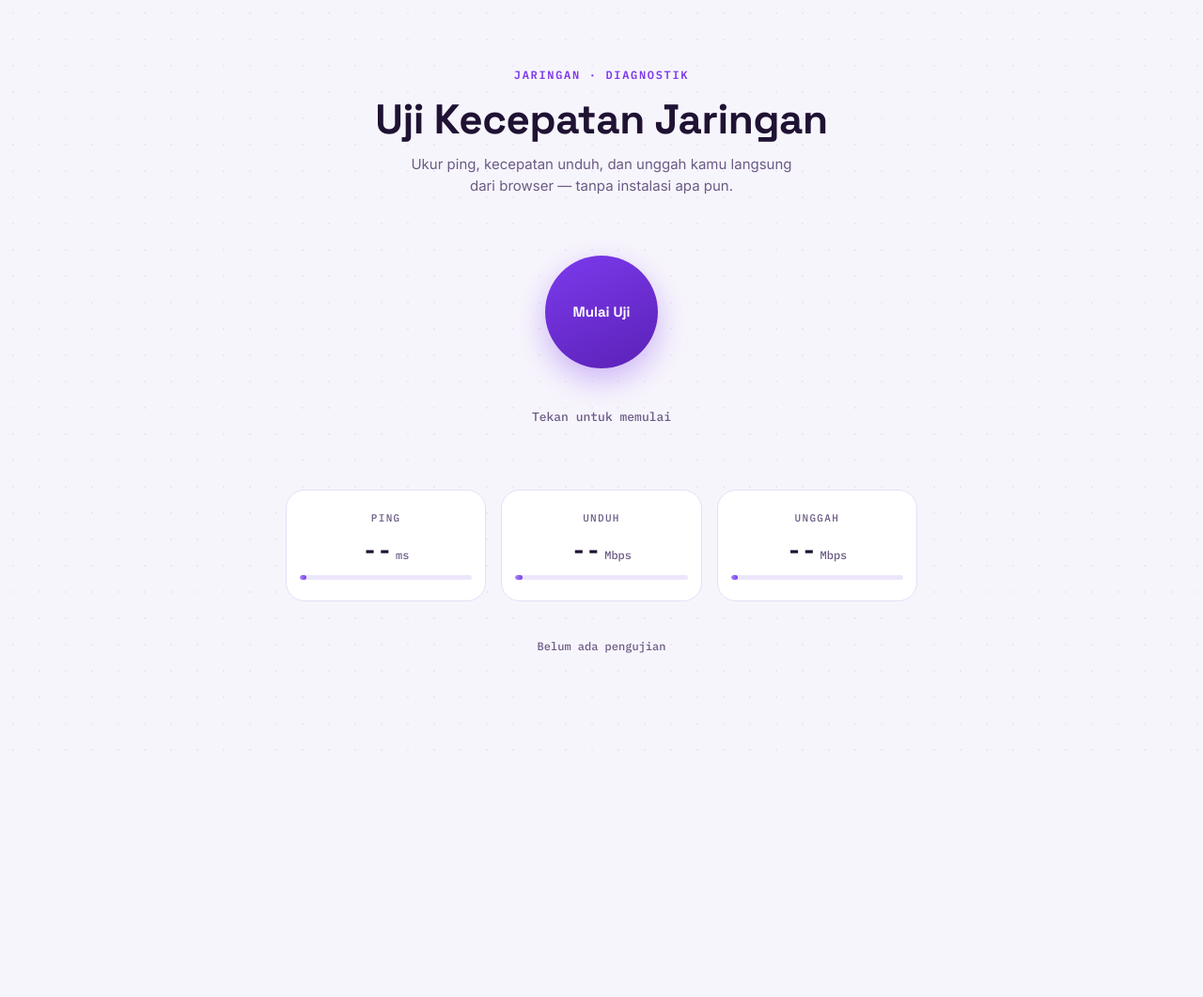
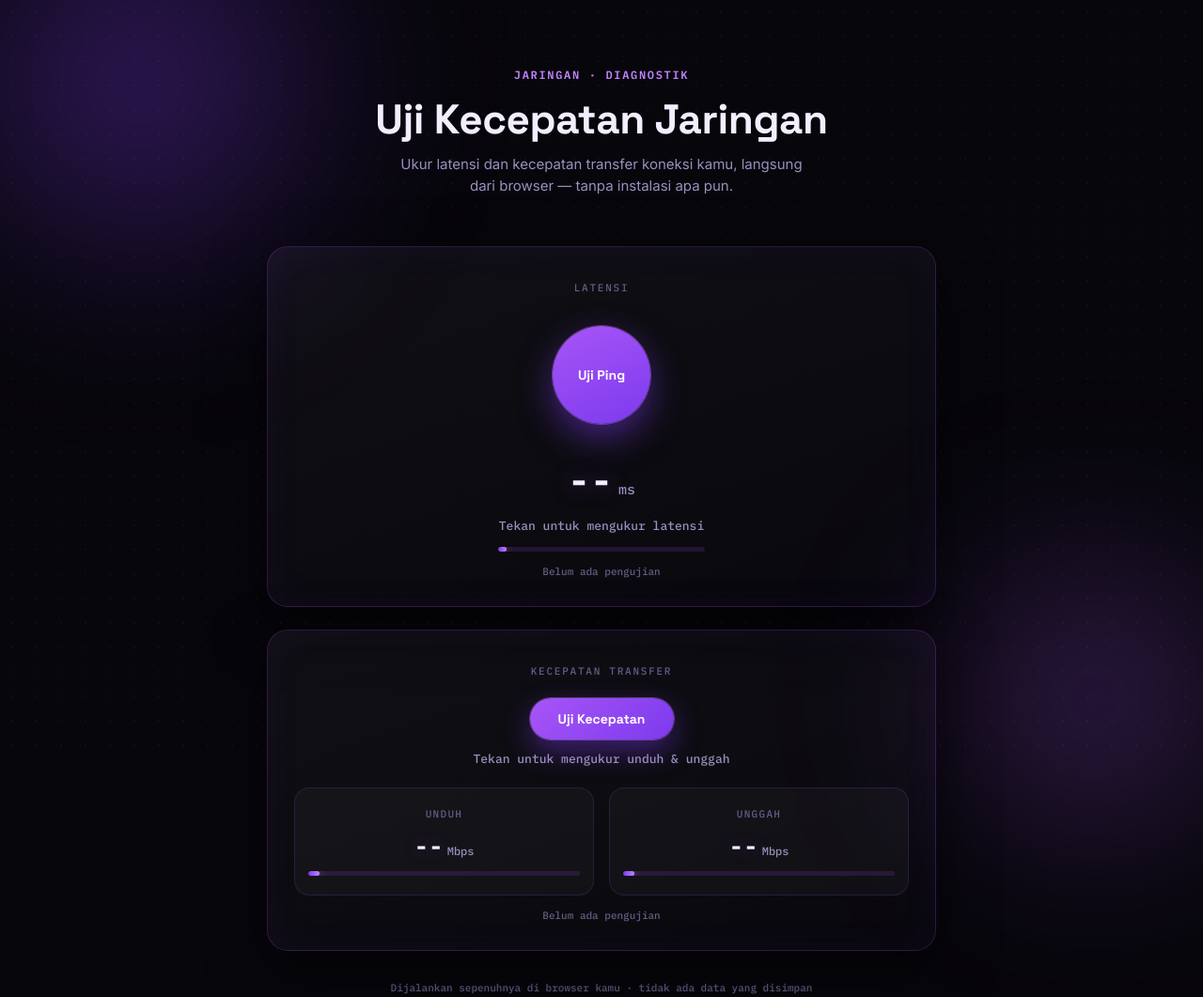
Before and after one commit to Zryx1/Pingtestzeff, a website: page index.html in a window 1280 px wide. Shown: the whole page at 94% size. Before the commit the page ends 800 px from the top, so only its background shows below. Drawn offline with Linux system fonts and the light colour scheme.

Commit message:
Add files via upload

```diff
--- a/index.html
+++ b/index.html
@@ -10,16 +10,16 @@
 <link href="https://fonts.googleapis.com/css2?family=Space+Grotesk:wght@500;700&family=Inter:wght@400;500;600&family=IBM+Plex+Mono:wght@500;600&display=swap" rel="stylesheet" />
 <style>
   :root{
-    --bg: #F7F5FC;
-    --bg-card: #FFFFFF;
-    --ink: #1F1233;
-    --ink-soft: #6B5B85;
-    --accent: #7C3AED;
-    --accent-deep: #5B21B6;
-    --accent-soft: #A78BFA;
-    --accent-pale: #EDE7FB;
-    --line: #E4DEF5;
-    --radius: 20px;
+    --bg: #07060B;
+    --card: rgba(255,255,255,0.035);
+    --card-line: rgba(168,85,247,0.22);
+    --ink: #F3EEFF;
+    --ink-soft: #9A8FBF;
+    --ink-faint: #675C87;
+    --accent: #A855F7;
+    --accent-2: #7C3AED;
+    --accent-glow: #C084FC;
+    --radius: 22px;
   }
 
   *{ box-sizing: border-box; }
@@ -34,12 +34,34 @@
     overflow-x: hidden;
   }
 
-  .noise-bg{
+  /* --- ambient glow orbs --- */
+  .glow{
+    position: fixed;
+    border-radius: 50%;
+    filter: blur(90px);
+    pointer-events: none;
+    z-index: 0;
+  }
+  .glow-a{
+    width: 520px; height: 520px;
+    top: -180px; left: -120px;
+    background: radial-gradient(circle, rgba(124,58,237,0.45), transparent 70%);
+    animation: drift1 16s ease-in-out infinite alternate;
+  }
+  .glow-b{
+    width: 420px; height: 420px;
+    bottom: -160px; right: -100px;
+    background: radial-gradient(circle, rgba(168,85,247,0.35), transparent 70%);
+    animation: drift2 18s ease-in-out infinite alternate;
+  }
+  @keyframes drift1{ to{ transform: translate(40px, 30px); } }
+  @keyframes drift2{ to{ transform: translate(-30px, -40px); } }
+
+  .grain{
     position: fixed;
     inset: 0;
-    background-image: radial-gradient(var(--line) 1px, transparent 1px);
-    background-size: 28px 28px;
-    opacity: 0.6;
+    background-image: radial-gradient(rgba(255,255,255,0.035) 1px, transparent 1px);
+    background-size: 26px 26px;
     pointer-events: none;
     z-index: 0;
   }
@@ -47,9 +69,9 @@
   main{
     position: relative;
     z-index: 1;
-    max-width: 720px;
+    max-width: 760px;
     margin: 0 auto;
-    padding: 72px 24px 48px;
+    padding: 72px 24px 56px;
     display: flex;
     flex-direction: column;
     align-items: center;
@@ -60,7 +82,7 @@
     font-family: 'IBM Plex Mono', monospace;
     font-size: 12px;
     letter-spacing: 0.14em;
-    color: var(--accent);
+    color: var(--accent-glow);
     font-weight: 600;
   }
 
@@ -75,23 +97,35 @@
   .sub{
     color: var(--ink-soft);
     font-size: 15px;
-    max-width: 420px;
-    margin: 0 0 48px;
+    max-width: 440px;
+    margin: 0 0 52px;
     line-height: 1.55;
   }
 
-  .pulse-wrap{
-    display: flex;
-    flex-direction: column;
-    align-items: center;
-    gap: 16px;
-    margin-bottom: 56px;
+  section.panel{
+    width: 100%;
+    background: linear-gradient(160deg, rgba(255,255,255,0.045), rgba(255,255,255,0.01));
+    border: 1px solid var(--card-line);
+    border-radius: var(--radius);
+    box-shadow: 0 20px 60px rgba(0,0,0,0.55), inset 0 0 40px rgba(124,58,237,0.06);
+    backdrop-filter: blur(18px);
+    padding: 36px 28px 30px;
+    margin-bottom: 24px;
   }
 
+  .panel-title{
+    font-family: 'IBM Plex Mono', monospace;
+    font-size: 11px;
+    letter-spacing: 0.16em;
+    color: var(--ink-faint);
+    margin-bottom: 22px;
+  }
+
+  /* --- ping panel --- */
   .pulse-btn{
     position: relative;
-    width: 148px;
-    height: 148px;
+    width: 128px;
+    height: 128px;
     border-radius: 50%;
     border: none;
     background: transparent;
@@ -101,179 +135,242 @@
     justify-content: center;
     padding: 0;
     font: inherit;
+    margin: 0 auto 22px;
   }
 
   .pulse-core{
     position: relative;
     z-index: 2;
-    width: 120px;
-    height: 120px;
+    width: 104px;
+    height: 104px;
     border-radius: 50%;
-    background: linear-gradient(155deg, var(--accent), var(--accent-deep));
+    background: linear-gradient(155deg, var(--accent), var(--accent-2));
     color: #fff;
     display: flex;
     align-items: center;
     justify-content: center;
     font-family: 'Space Grotesk', sans-serif;
     font-weight: 600;
-    font-size: 15px;
-    box-shadow: 0 12px 32px rgba(124, 58, 237, 0.35);
+    font-size: 14px;
+    box-shadow: 0 0 0 1px rgba(192,132,252,0.4), 0 14px 36px rgba(124,58,237,0.5);
     transition: transform 0.2s ease;
   }
 
-  .pulse-btn:hover .pulse-core{ transform: scale(1.04); }
+  .pulse-btn:hover .pulse-core{ transform: scale(1.05); }
   .pulse-btn:active .pulse-core{ transform: scale(0.97); }
   .pulse-btn:disabled{ cursor: progress; }
-  .pulse-btn:focus-visible .pulse-core{ outline: 2px solid var(--accent-deep); outline-offset: 3px; }
+  .pulse-btn:focus-visible .pulse-core{ outline: 2px solid var(--accent-glow); outline-offset: 4px; }
 
   .pulse-ring{
     position: absolute;
     inset: 0;
     border-radius: 50%;
-    border: 1.5px solid var(--accent-soft);
+    border: 1.5px solid var(--accent-glow);
     opacity: 0;
   }
-
   .pulse-btn.running .pulse-ring{ animation: pulseOut 1.8s ease-out infinite; }
   .pulse-btn.running .r2{ animation-delay: 0.6s; }
 
   @keyframes pulseOut{
     0%   { transform: scale(0.8); opacity: 0.6; }
-    100% { transform: scale(1.7); opacity: 0; }
+    100% { transform: scale(1.75); opacity: 0; }
   }
+
+  .ping-readout{
+    font-family: 'IBM Plex Mono', monospace;
+    font-weight: 600;
+    font-size: 40px;
+    color: var(--ink);
+    text-shadow: 0 0 22px rgba(168,85,247,0.55);
+    display: flex;
+    align-items: baseline;
+    justify-content: center;
+    gap: 6px;
+  }
+  .ping-readout .unit{ font-size: 15px; color: var(--ink-soft); text-shadow: none; font-weight: 500; }
 
   .status-text{
     font-family: 'IBM Plex Mono', monospace;
     font-size: 13px;
     color: var(--ink-soft);
     min-height: 16px;
+    margin: 14px 0 4px;
   }
 
-  .stats{
-    display: grid;
-    grid-template-columns: repeat(3, 1fr);
-    gap: 16px;
-    width: 100%;
+  .bar{
+    width: 220px;
+    height: 5px;
+    margin: 14px auto 0;
+    background: rgba(168,85,247,0.14);
+    border-radius: 3px;
+    overflow: hidden;
+  }
+  .bar-fill{
+    height: 100%;
+    width: 4%;
+    background: linear-gradient(90deg, var(--accent-2), var(--accent-glow));
+    box-shadow: 0 0 10px rgba(192,132,252,0.6);
+    border-radius: 3px;
+    transition: width 0.6s ease;
   }
 
-  .stat-card{
-    background: var(--bg-card);
-    border: 1px solid var(--line);
-    border-radius: var(--radius);
-    padding: 22px 14px;
+  .timestamp{
+    font-family: 'IBM Plex Mono', monospace;
+    font-size: 11px;
+    color: var(--ink-faint);
+    margin-top: 14px;
+  }
+
+  /* --- speed panel --- */
+  .speed-btn{
+    font-family: 'Space Grotesk', sans-serif;
+    font-weight: 600;
+    font-size: 14px;
+    color: #fff;
+    background: linear-gradient(135deg, var(--accent), var(--accent-2));
+    border: none;
+    border-radius: 999px;
+    padding: 13px 30px;
+    cursor: pointer;
+    box-shadow: 0 0 0 1px rgba(192,132,252,0.4), 0 12px 30px rgba(124,58,237,0.45);
+    transition: transform 0.2s ease, box-shadow 0.2s ease;
+    margin-bottom: 26px;
+  }
+  .speed-btn:hover{ transform: translateY(-1px); box-shadow: 0 0 0 1px rgba(192,132,252,0.55), 0 16px 36px rgba(124,58,237,0.55); }
+  .speed-btn:active{ transform: translateY(0); }
+  .speed-btn:disabled{ cursor: progress; opacity: 0.75; }
+  .speed-btn:focus-visible{ outline: 2px solid var(--accent-glow); outline-offset: 3px; }
+
+  .speed-grid{
+    display: grid;
+    grid-template-columns: 1fr 1fr;
+    gap: 16px;
+  }
+
+  .speed-card{
+    background: rgba(255,255,255,0.03);
+    border: 1px solid rgba(168,85,247,0.16);
+    border-radius: 16px;
+    padding: 20px 14px;
     display: flex;
     flex-direction: column;
     align-items: center;
     gap: 10px;
   }
 
-  .stat-label{
+  .speed-label{
     font-family: 'IBM Plex Mono', monospace;
     font-size: 11px;
     letter-spacing: 0.12em;
-    color: var(--ink-soft);
+    color: var(--ink-faint);
   }
 
-  .stat-value{
+  .speed-value{
     font-family: 'IBM Plex Mono', monospace;
     font-weight: 600;
     font-size: 26px;
     color: var(--ink);
+    text-shadow: 0 0 18px rgba(168,85,247,0.45);
     display: flex;
     align-items: baseline;
     gap: 4px;
   }
+  .speed-value .unit{ font-size: 12px; color: var(--ink-soft); text-shadow: none; font-weight: 500; }
 
-  .stat-value .unit{
-    font-size: 12px;
-    color: var(--ink-soft);
-    font-weight: 500;
-  }
-
-  .stat-bar{
+  .speed-bar{
     width: 100%;
     height: 5px;
-    background: var(--accent-pale);
+    background: rgba(168,85,247,0.14);
     border-radius: 3px;
     overflow: hidden;
   }
 
-  .stat-fill{
-    height: 100%;
-    width: 4%;
-    background: linear-gradient(90deg, var(--accent-soft), var(--accent));
-    border-radius: 3px;
-    transition: width 0.6s ease;
-  }
-
-  footer{
-    margin-top: 40px;
+  footer.page-footer{
+    margin-top: 8px;
     font-family: 'IBM Plex Mono', monospace;
-    font-size: 12px;
-    color: var(--ink-soft);
+    font-size: 11px;
+    color: var(--ink-faint);
   }
 
   @media (max-width: 560px){
-    .stats{ grid-template-columns: 1fr; }
+    .speed-grid{ grid-template-columns: 1fr; }
     main{ padding-top: 56px; }
+    section.panel{ padding: 30px 20px 26px; }
   }
 
   @media (prefers-reduced-motion: reduce){
     .pulse-btn.running .pulse-ring{ animation: none; }
-    .stat-fill{ transition: none; }
+    .bar-fill, .speed-fill{ transition: none; }
+    .glow-a, .glow-b{ animation: none; }
   }
 </style>
 </head>
 <body>
-  <div class="noise-bg" aria-hidden="true"></div>
+  <div class="glow glow-a" aria-hidden="true"></div>
+  <div class="glow glow-b" aria-hidden="true"></div>
+  <div class="grain" aria-hidden="true"></div>
 
   <main>
     <span class="eyebrow">JARINGAN · DIAGNOSTIK</span>
     <h1>Uji Kecepatan Jaringan</h1>
-    <p class="sub">Ukur ping, kecepatan unduh, dan unggah kamu langsung dari browser — tanpa instalasi apa pun.</p>
+    <p class="sub">Ukur latensi dan kecepatan transfer koneksi kamu, langsung dari browser — tanpa instalasi apa pun.</p>
 
-    <section class="pulse-wrap">
-      <button id="startBtn" class="pulse-btn" aria-label="Mulai uji jaringan">
+    <!-- PANEL PING (terpisah) -->
+    <section class="panel">
+      <div class="panel-title">LATENSI</div>
+
+      <button id="pingBtn" class="pulse-btn" aria-label="Mulai uji ping">
         <span class="pulse-ring r1" aria-hidden="true"></span>
         <span class="pulse-ring r2" aria-hidden="true"></span>
         <span class="pulse-core">
-          <span id="btnLabel">Mulai Uji</span>
+          <span id="pingBtnLabel">Uji Ping</span>
         </span>
       </button>
-      <p id="statusText" class="status-text">Tekan untuk memulai</p>
+
+      <div class="ping-readout"><span id="pingValue">--</span><span class="unit">ms</span></div>
+      <p id="pingStatus" class="status-text">Tekan untuk mengukur latensi</p>
+      <div class="bar"><div class="bar-fill" id="pingFill"></div></div>
+      <div class="timestamp" id="pingTimestamp">Belum ada pengujian</div>
     </section>
 
-    <section class="stats">
-      <div class="stat-card">
-        <span class="stat-label">PING</span>
-        <span class="stat-value"><span id="pingValue">--</span><span class="unit">ms</span></span>
-        <div class="stat-bar"><div class="stat-fill" id="pingFill"></div></div>
+    <!-- PANEL KECEPATAN (unduh + unggah) -->
+    <section class="panel">
+      <div class="panel-title">KECEPATAN TRANSFER</div>
+
+      <button id="speedBtn" class="speed-btn">Uji Kecepatan</button>
+      <p id="speedStatus" class="status-text" style="margin-top:-14px; margin-bottom:22px;">Tekan untuk mengukur unduh &amp; unggah</p>
+
+      <div class="speed-grid">
+        <div class="speed-card">
+          <span class="speed-label">UNDUH</span>
+          <span class="speed-value"><span id="downValue">--</span><span class="unit">Mbps</span></span>
+          <div class="speed-bar"><div class="bar-fill" id="downFill"></div></div>
+        </div>
+        <div class="speed-card">
+          <span class="speed-label">UNGGAH</span>
+          <span class="speed-value"><span id="upValue">--</span><span class="unit">Mbps</span></span>
+          <div class="speed-bar"><div class="bar-fill" id="upFill"></div></div>
+        </div>
       </div>
-      <div class="stat-card">
-        <span class="stat-label">UNDUH</span>
-        <span class="stat-value"><span id="downValue">--</span><span class="unit">Mbps</span></span>
-        <div class="stat-bar"><div class="stat-fill" id="downFill"></div></div>
-      </div>
-      <div class="stat-card">
-        <span class="stat-label">UNGGAH</span>
-        <span class="stat-value"><span id="upValue">--</span><span class="unit">Mbps</span></span>
-        <div class="stat-bar"><div class="stat-fill" id="upFill"></div></div>
-      </div>
+
+      <div class="timestamp" id="speedTimestamp">Belum ada pengujian</div>
     </section>
 
-    <footer>
-      <span id="lastTest">Belum ada pengujian</span>
-    </footer>
+    <footer class="page-footer">Dijalankan sepenuhnya di browser kamu · tidak ada data yang disimpan</footer>
   </main>
 
   <script>
     const $ = (id) => document.getElementById(id);
-    const startBtn = $('startBtn');
-    const statusText = $('statusText');
-    const btnLabel = $('btnLabel');
+    const pingBtn = $('pingBtn');
+    const speedBtn = $('speedBtn');
 
-    function setStatus(text){ statusText.textContent = text; }
     function setFill(el, percent){ el.style.width = Math.min(Math.max(percent, 4), 100) + '%'; }
+    function now(){ return new Date().toLocaleString('id-ID'); }
+
+    function setBusy(busy){
+      pingBtn.disabled = busy;
+      speedBtn.disabled = busy;
+    }
 
     async function measurePing(){
       const rounds = 8;
@@ -323,47 +420,62 @@
       });
     }
 
-    async function runTest(){
-      startBtn.disabled = true;
-      startBtn.classList.add('running');
-      btnLabel.textContent = 'Menguji…';
+    async function runPingTest(){
+      setBusy(true);
+      pingBtn.classList.add('running');
+      $('pingBtnLabel').textContent = '...';
+      $('pingValue').textContent = '--';
+      setFill($('pingFill'), 4);
+      $('pingStatus').textContent = 'Mengukur latensi…';
 
-      $('pingValue').textContent = '--';
+      try {
+        const ping = await measurePing();
+        $('pingValue').textContent = ping.toFixed(0);
+        setFill($('pingFill'), 100 - Math.min(ping / 1.5, 100));
+        $('pingStatus').textContent = 'Selesai';
+        $('pingTimestamp').textContent = 'Terakhir diuji: ' + now();
+      } catch (err){
+        $('pingStatus').textContent = 'Terjadi kesalahan, coba lagi.';
+        console.error(err);
+      } finally {
+        pingBtn.classList.remove('running');
+        $('pingBtnLabel').textContent = 'Uji Ping';
+        setBusy(false);
+      }
+    }
+
+    async function runSpeedTest(){
+      setBusy(true);
+      speedBtn.textContent = 'Menguji…';
       $('downValue').textContent = '--';
       $('upValue').textContent = '--';
-      setFill($('pingFill'), 4);
       setFill($('downFill'), 4);
       setFill($('upFill'), 4);
 
       try {
-        setStatus('Mengukur ping…');
-        const ping = await measurePing();
-        $('pingValue').textContent = ping.toFixed(0);
-        setFill($('pingFill'), 100 - Math.min(ping / 1.5, 100));
-
-        setStatus('Mengukur kecepatan unduh…');
+        $('speedStatus').textContent = 'Mengukur kecepatan unduh…';
         const down = await measureDownload();
         $('downValue').textContent = down.toFixed(1);
         setFill($('downFill'), Math.min(down / 2, 100));
 
-        setStatus('Mengukur kecepatan unggah…');
+        $('speedStatus').textContent = 'Mengukur kecepatan unggah…';
         const up = await measureUpload();
         $('upValue').textContent = up.toFixed(1);
         setFill($('upFill'), Math.min(up, 100));
 
-        setStatus('Pengujian selesai');
-        $('lastTest').textContent = 'Uji terakhir: ' + new Date().toLocaleString('id-ID');
+        $('speedStatus').textContent = 'Selesai';
+        $('speedTimestamp').textContent = 'Terakhir diuji: ' + now();
       } catch (err){
-        setStatus('Terjadi kesalahan, coba lagi.');
+        $('speedStatus').textContent = 'Terjadi kesalahan, coba lagi.';
         console.error(err);
       } finally {
-        startBtn.disabled = false;
-        startBtn.classList.remove('running');
-        btnLabel.textContent = 'Uji Lagi';
+        speedBtn.textContent = 'Uji Lagi';
+        setBusy(false);
       }
     }
 
-    startBtn.addEventListener('click', runTest);
+    pingBtn.addEventListener('click', runPingTest);
+    speedBtn.addEventListener('click', runSpeedTest);
   </script>
 </body>
 </html>
```
